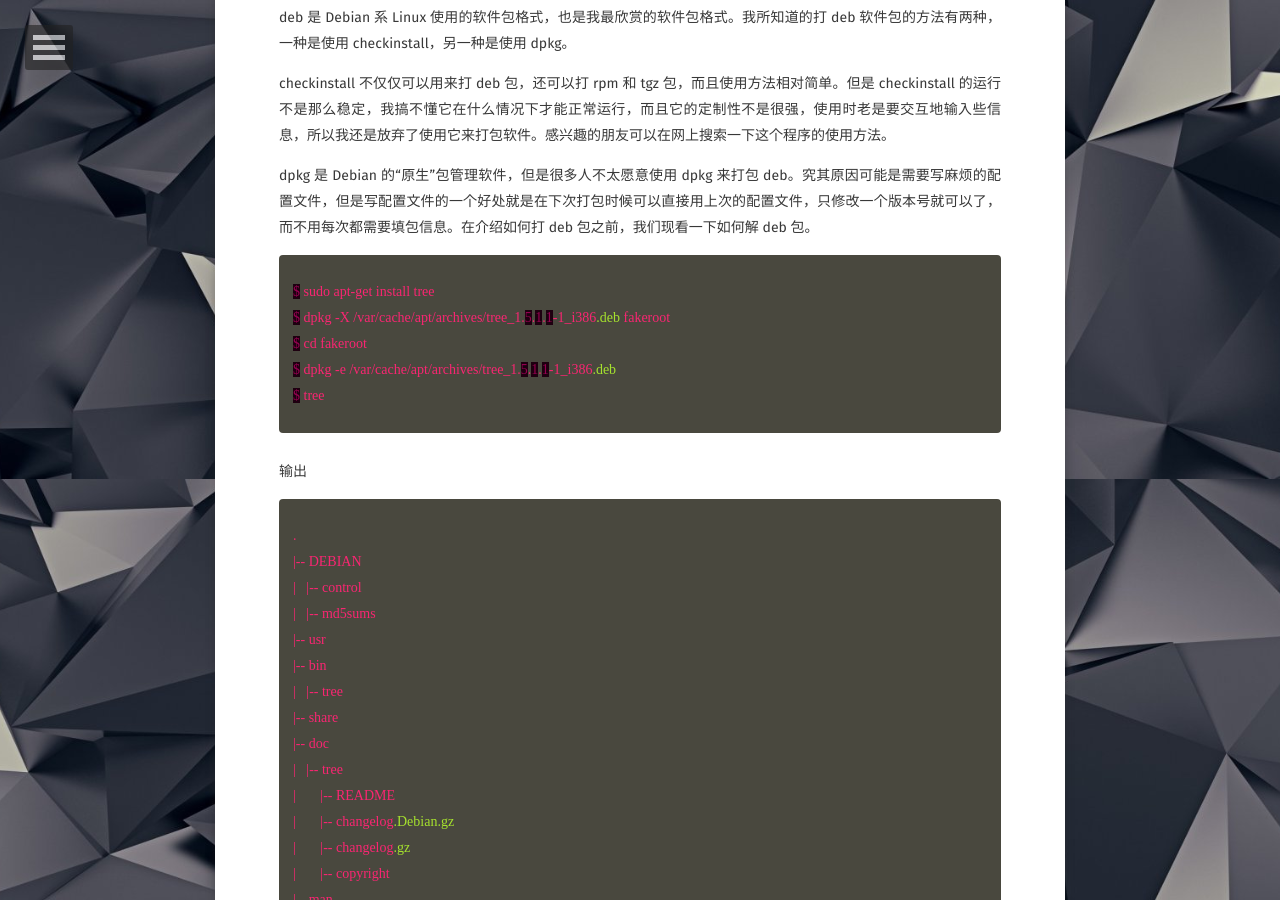
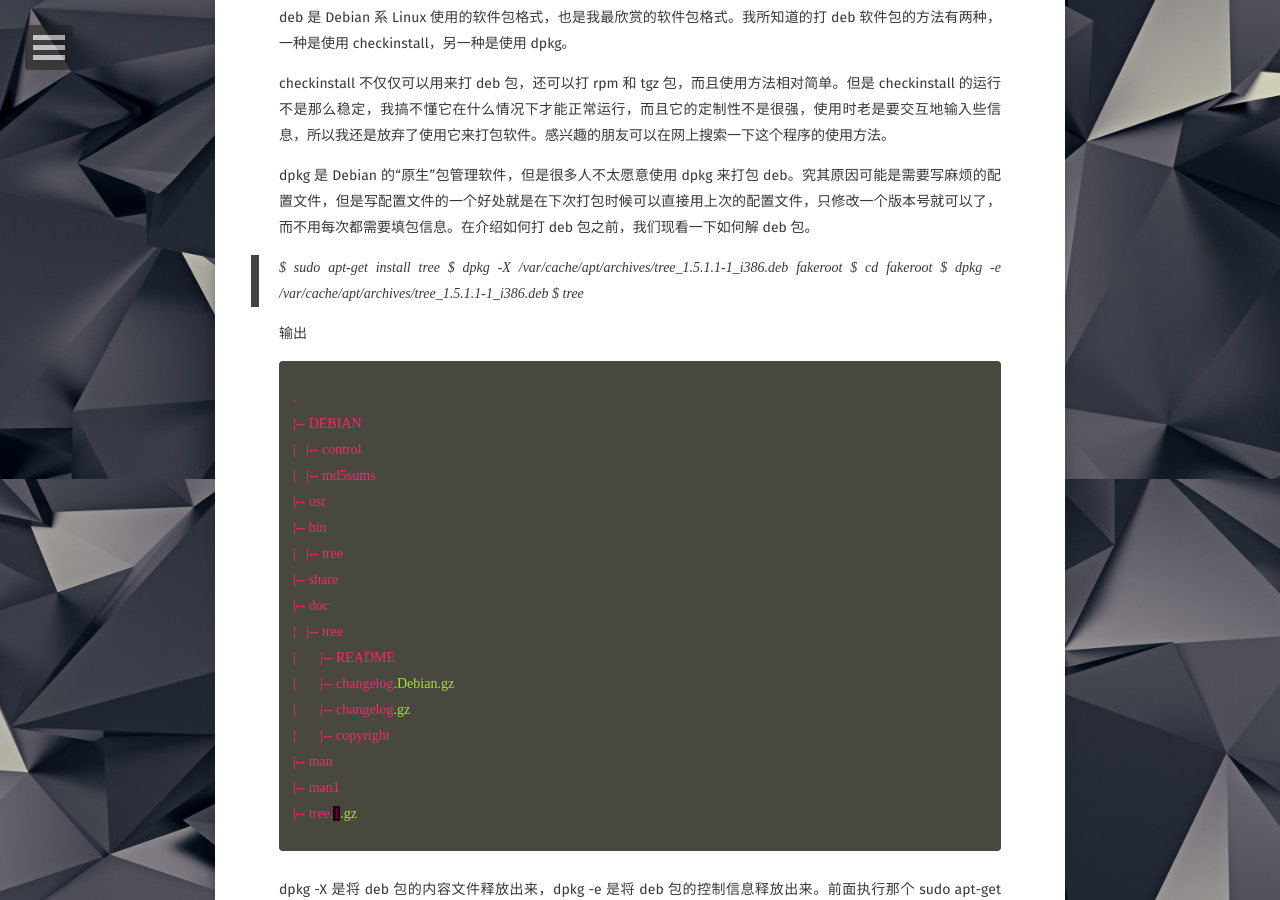
Before and after one commit to ziboyi/ziboyi.github.io, a Jekyll site: the page built from _posts/2017-09-01-制作DEB包.md, in a window 1280 px wide and 900 px high, scrolled down 421 px. Built offline with Jekyll 4.4.1, drawn with Linux system fonts in a browser that asks for light colours; some web fonts are replaced; some of the changed text lies outside the part shown.

Commit message:
Customized

```diff
--- a/_posts/2017-09-01-制作DEB包.md
+++ b/_posts/2017-09-01-制作DEB包.md
@@ -16,17 +16,19 @@
 dpkg 是 Debian 的“原生”包管理软件，但是很多人不太愿意使用 dpkg 来打包 deb。究其原因可能是需要写麻烦的配置文件，但是写配置文件的一个好处就是在下次打包时候可以直接用上次的配置文件，只修改一个版本号就可以了，而不用每次都需要填包信息。在介绍如何打 deb 包之前，我们现看一下如何解 deb 包。
 
 
-{% highlight css %}
-$ sudo apt-get install tree
-$ dpkg -X /var/cache/apt/archives/tree_1.5.1.1-1_i386.deb fakeroot
-$ cd fakeroot
-$ dpkg -e /var/cache/apt/archives/tree_1.5.1.1-1_i386.deb
-$ tree
-{% endhighlight %}
+
+>$ sudo apt-get install tree
+>$ dpkg -X /var/cache/apt/archives/tree_1.5.1.1-1_i386.deb fakeroot
+>$ cd fakeroot
+>$ dpkg -e /var/cache/apt/archives/tree_1.5.1.1-1_i386.deb
+>$ tree
+
 
 
 输出
+
 {% highlight css %}
+{% raw %}
 .
 |-- DEBIAN
 |   |-- control
@@ -44,6 +46,7 @@
 |-- man
 |-- man1
 |-- tree.1.gz
+{% endraw %}
 {% endhighlight %}
 
 dpkg -X 是将 deb 包的内容文件释放出来，dpkg -e 是将 deb 包的控制信息释放出来。前面执行那个 sudo apt-get install tree 是为了将 tree_1.5.1.1-1_i386.deb 下载到本地 apt cache，如果您已经安装过 tree 这个软件，可以为 apt-get 加上 -d 参数，使其只下载而不安装。
@@ -58,6 +61,7 @@
 `more DEBIAN/control`
 
 {% highlight css %}
+{% raw %}
 Package: tree
 Version: 1.5.1.1-1
 Architecture: i386
@@ -72,6 +76,7 @@
 ls, via the LS_COLORS environment variable.
 .
 Homepage: http://mama.indstate.edu/users/ice/tree/
+{% endraw %}
 {% endhighlight %}
 
 我们可以看到，control 文件中包含的主要是软件的版本和维护者信息，我相信大家都能基本看懂上面这些信息什么意思：Package 包名（tree）、Version 版本（1.5.1.1-1）、Architecture 目标机架构（i386 386及以后）、Maintainer 维护者（Ubuntu MOTU Developers）、Original-Maintainer 原维护者（Florian Ernst）、Installed-Size 安装后大小（92K）、Depends 依赖软件包（libc6 不低于 2.6-1 版本）、Section 包分类（工具）、Priority 优先级（可选）、Description 包描述、Homepage 软件主页。
@@ -83,12 +88,14 @@
 `more DEBIAN/md5sums`
 
 {% highlight css %}
+{% raw %}
 d60a3b4736f761dd1108cb89e58b9d4e usr/bin/tree
 981ea0343c2a3eb37d5fc8b5ac5562df usr/share/man/man1/tree.1.gz
 483a56158a07a730ec60fc36b3f81282 usr/share/doc/tree/README
 ea56d78ae0d54693ae8f3c0908deeeff usr/share/doc/tree/copyright
 4456e04c3c268eabcd10ee9b949a9b9a usr/share/doc/tree/changelog.gz
 ec104db6914cfce2865a0d8c421512bb usr/share/doc/tree/changelog.Debian.gz
+{% endraw %}
 {% endhighlight %}
 
 md5sums，这文件名一看，就知道是保存着软件包中各文件的 md5 校验值，用来校验软件包是否被损坏了。其实这个文件纯属“腊月三十逮兔子，有它没它都过年”，您可以完全不提供它。
@@ -98,6 +105,7 @@
 这样呢，我们就准备好了 deb 包的内容文件和控制信息：控制文件放在了 fakeroot/DEBIAN 目录下，内容文件放在 fakeroot/usr 下，目录树就像开头 tree 命令的结果。下面只需要一个命令就能打出来 deb 安装包了：
 
 `cd ..`
+
 `dpkg -b fakeroot/ foo.deb`
 
 这时候当前目录下就出现了 foo.deb。您可以使用 dpkg -I foo.deb 查看 foo.deb 的控制信息，dpkg -c foo.deb 查看 foo.deb 包含了什么文件，sudo dpkg -i 安装 foo.deb。
@@ -105,10 +113,6 @@
 小技巧：
 1. 如果您懒得自己新建一个控制文件和目录树，您完全可以像本文开头那样，找一个简单的软件包，将它的内容和控制信息释放出来，对它进行修改，然后打出来自己的包。
 2. 生成 md5sums 文件不是什么难事，您只需要在 fakeroot 目录使用下面这个命令：
-{% highlight css %}
-md5sum \`find usr -type f\` > DEBIAN/md5sums
-{% endhighlight %}或者
-{% highlight css %}
- <pre><code>find usr/ -type f -exec md5sum {} + > DEBIAN/md5sums
-{% endhighlight %}
+`md5sum \`find usr -type f\` > DEBIAN/md5sums` 或者
+`find usr/ -type f -exec md5sum {} + > DEBIAN/md5sums`
 3. 将您的可执行文件拷贝到 fakeroot/usr 下并不一定要手动一个个拷。如果您使用 GNU 自动工具集，./configure 时加个参数 --prefix=fakeroot/usr/ 即可；如果您自己写的 Makefile，可以在 Makefile 中使用一个变量 PREFIX=/usr，当您不加参数时，make install 的安装目标就是 /usr 下，您可以使用 Makefile -e PREFIX=fakeroot/usr/ install 来覆盖 Makefile 中的变量设置。
```
